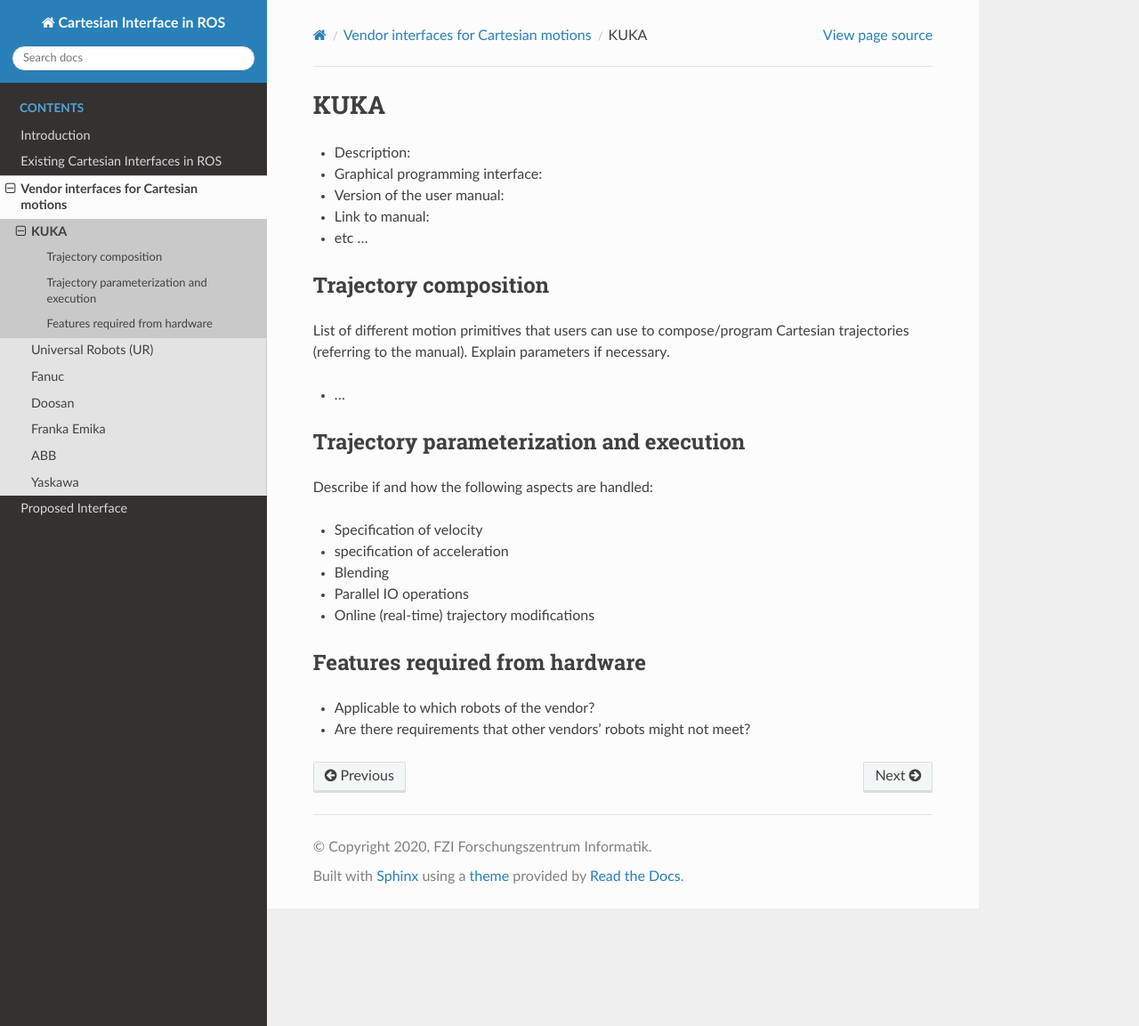
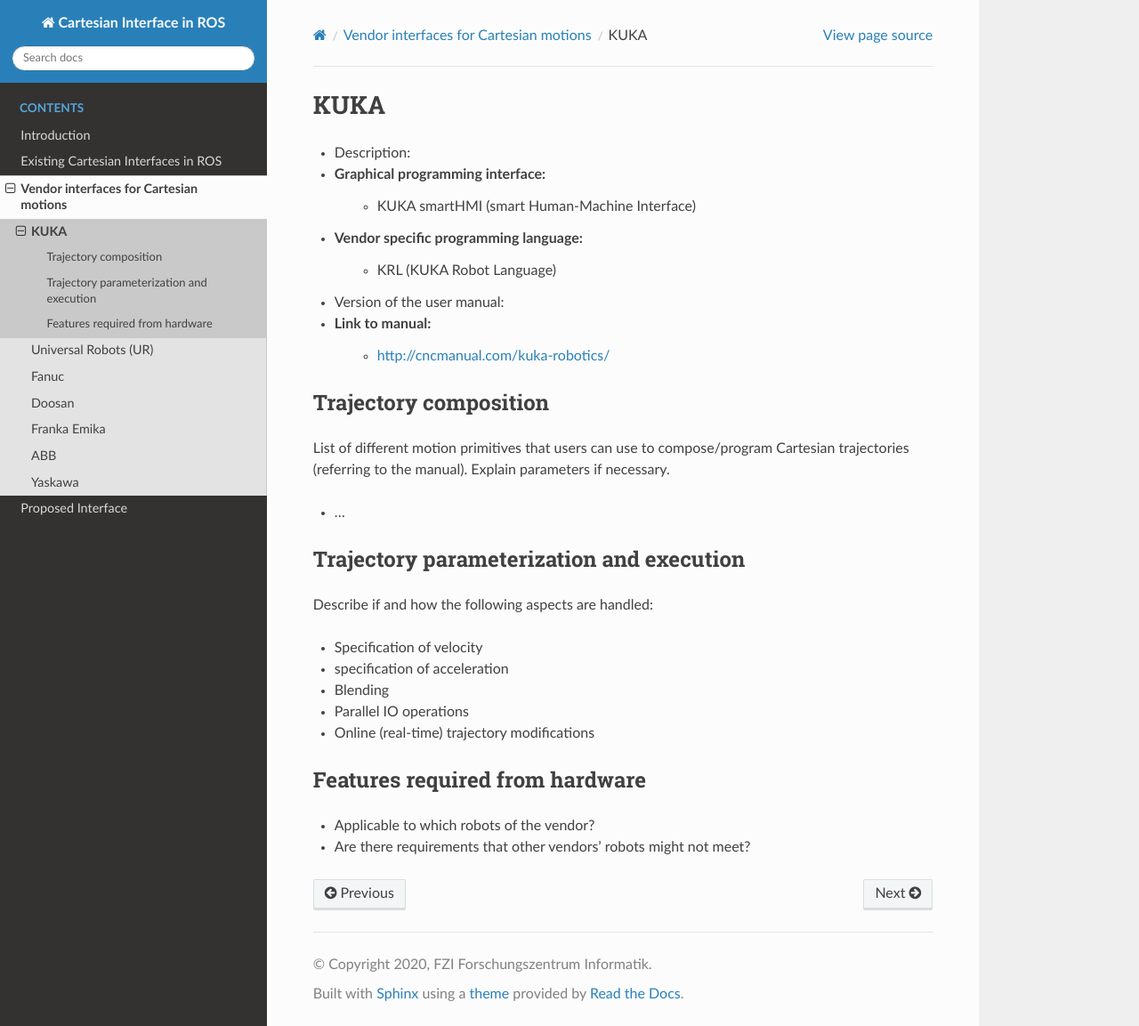
Before and after one commit to fzi-forschungszentrum-informatik/fzi_robot_interface_proposal, a Sphinx documentation site: the page built from source/industry/KUKA.rst, in a window 1280 px wide and 1153 px high. Shown: the whole window at 89% size. Built offline with Sphinx 7.4.7 and the Read the Docs theme 2.0.0, drawn with Linux system fonts in a browser that asks for light colours.

Commit message:
added info about KUKA and introduced 'programming language' info

```diff
--- a/source/industry/Fanuc.rst
+++ b/source/industry/Fanuc.rst
@@ -2,6 +2,7 @@ Fanuc
 =====
 * Description:
 * Graphical programming interface:
+* Vendor specific programming language:
 * Version of the user manual:
 * Link to manual:
 * etc ...
--- a/source/industry/KUKA.rst
+++ b/source/industry/KUKA.rst
@@ -2,9 +2,13 @@ KUKA
 ====
 * Description:
 * Graphical programming interface:
+   * KUKA smartHMI (smart Human-Machine Interface)
+* Vendor specific programming language:
+   * KRL (KUKA Robot Language)
 * Version of the user manual:
 * Link to manual:
-* etc ...
+   * http://cncmanual.com/kuka-robotics/
+
 
 Trajectory composition
 ----------------------
--- a/source/industry/UR.rst
+++ b/source/industry/UR.rst
@@ -3,6 +3,8 @@ Universal Robots (UR)
 * Description:
 * Graphical programming interface:
    * PolyScope
+* Vendor specific programming language:
+   * URscript
 * Version of the user manual:
    * UR5e: 5.0.2
    * UR10e: 5.0.2
```
